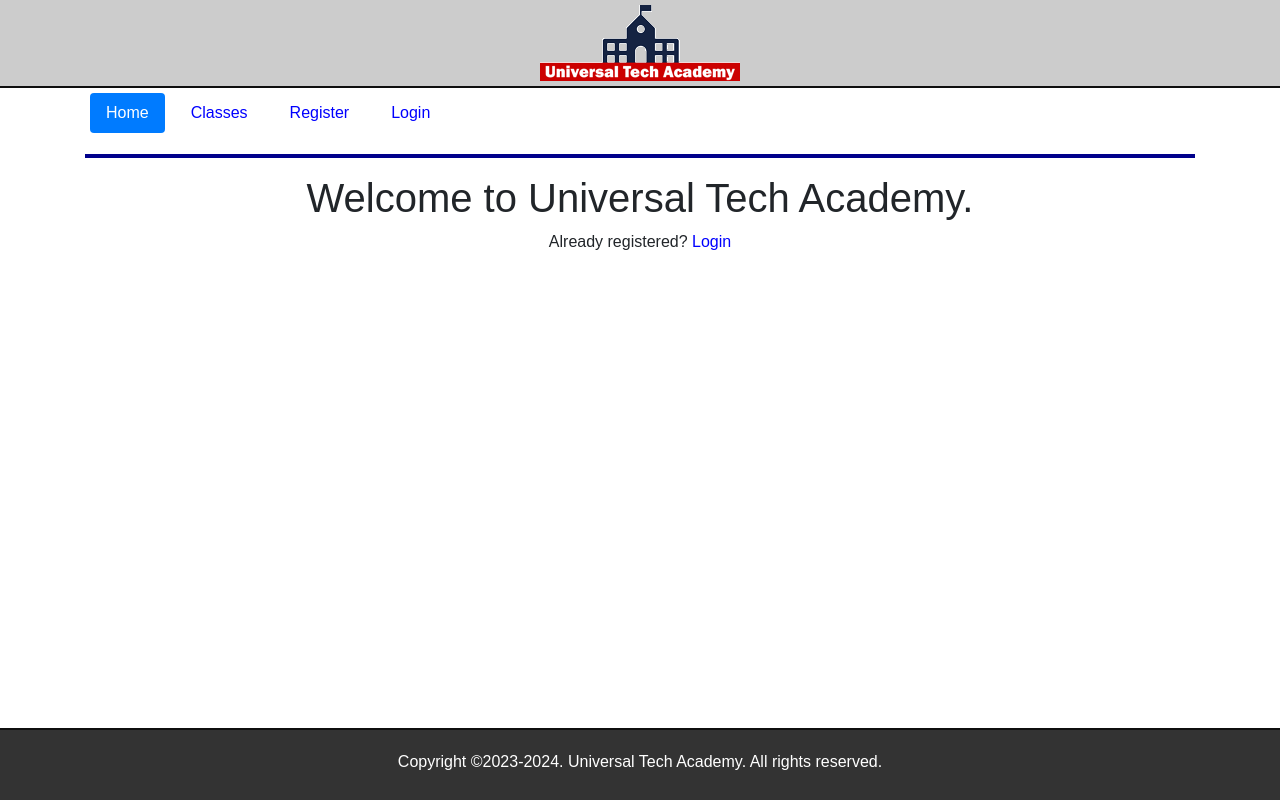
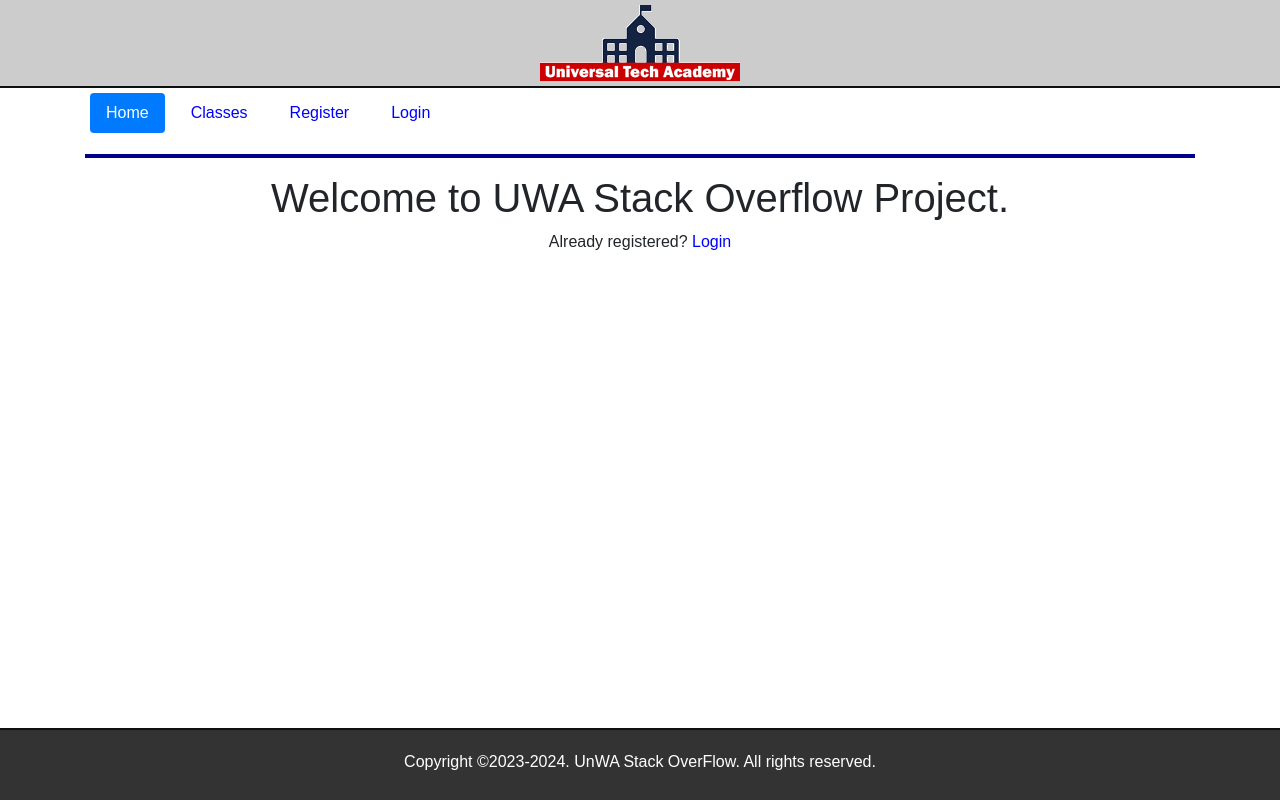
Before and after one commit to ramandatta87/CITS5505_UWA_Group_Project, a Flask app: page / in a window 1280 px wide. Run offline with Flask 3, Linux system fonts and the light colour scheme; some libraries are stand-ins or nearby versions.

Commit message:
modified layout.html and footer.html as per the project specification

```diff
--- a/app/templates/includes/footer.html
+++ b/app/templates/includes/footer.html
@@ -1,5 +1,5 @@
 <div class="container-fluid text-center bottom-container">
     <footer>
-        <p>Copyright &copy;2023-2024. Universal Tech Academy. All rights reserved.</p>
+        <p>Copyright &copy;2023-2024. UnWA Stack OverFlow. All rights reserved.</p>
     </footer>
 </div>
--- a/app/templates/includes/layout.html
+++ b/app/templates/includes/layout.html
@@ -1,7 +1,7 @@
 <!DOCTYPE html>
 <html>
 <head>
-    <title>UTA - Home Page</title>
+    <title>UWA Stack OverFlow - Home Page</title>
     <link rel="stylesheet" href="https://maxcdn.bootstrapcdn.com/bootstrap/4.0.0/css/bootstrap.min.css"
           integrity="sha384-Gn5384xqQ1aoWXA+058RXPxPg6fy4IWvTNh0E263XmFcJlSAwiGgFAW/dAiS6JXm" crossorigin="anonymous">
     <link rel="stylesheet" href="static/css/main.css"/>
--- a/app/templates/index.html
+++ b/app/templates/index.html
@@ -3,7 +3,7 @@
 {% block content %}
     <div class="row">
         <div class="col-md-12 text-center">
-            <h1>Welcome to Universal Tech Academy.</h1>
+            <h1>Welcome to UWA Stack Overflow Project.</h1>
             {% if login %}
             <h3>Let's get started.</h3>
             {% else %}
```
